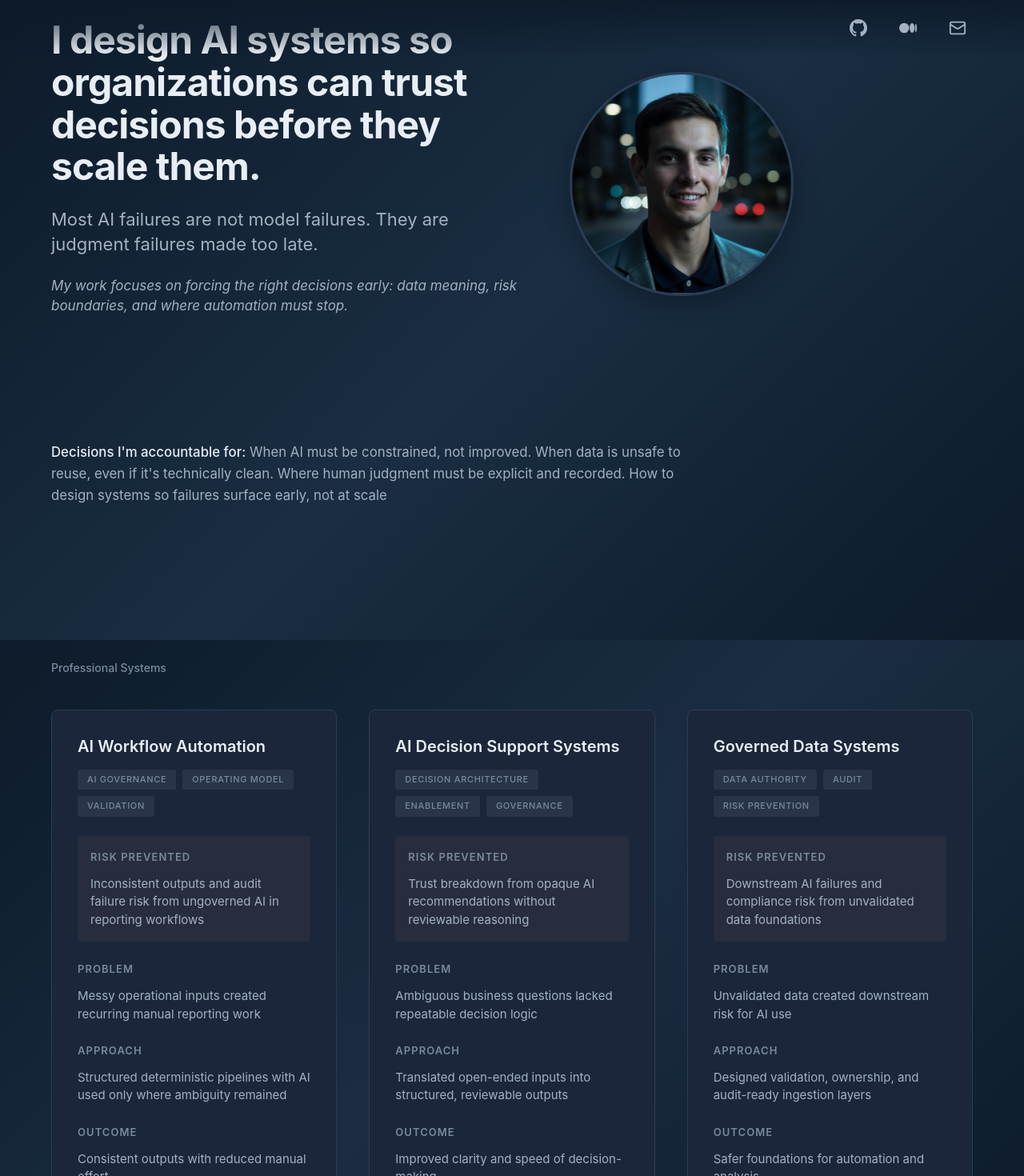
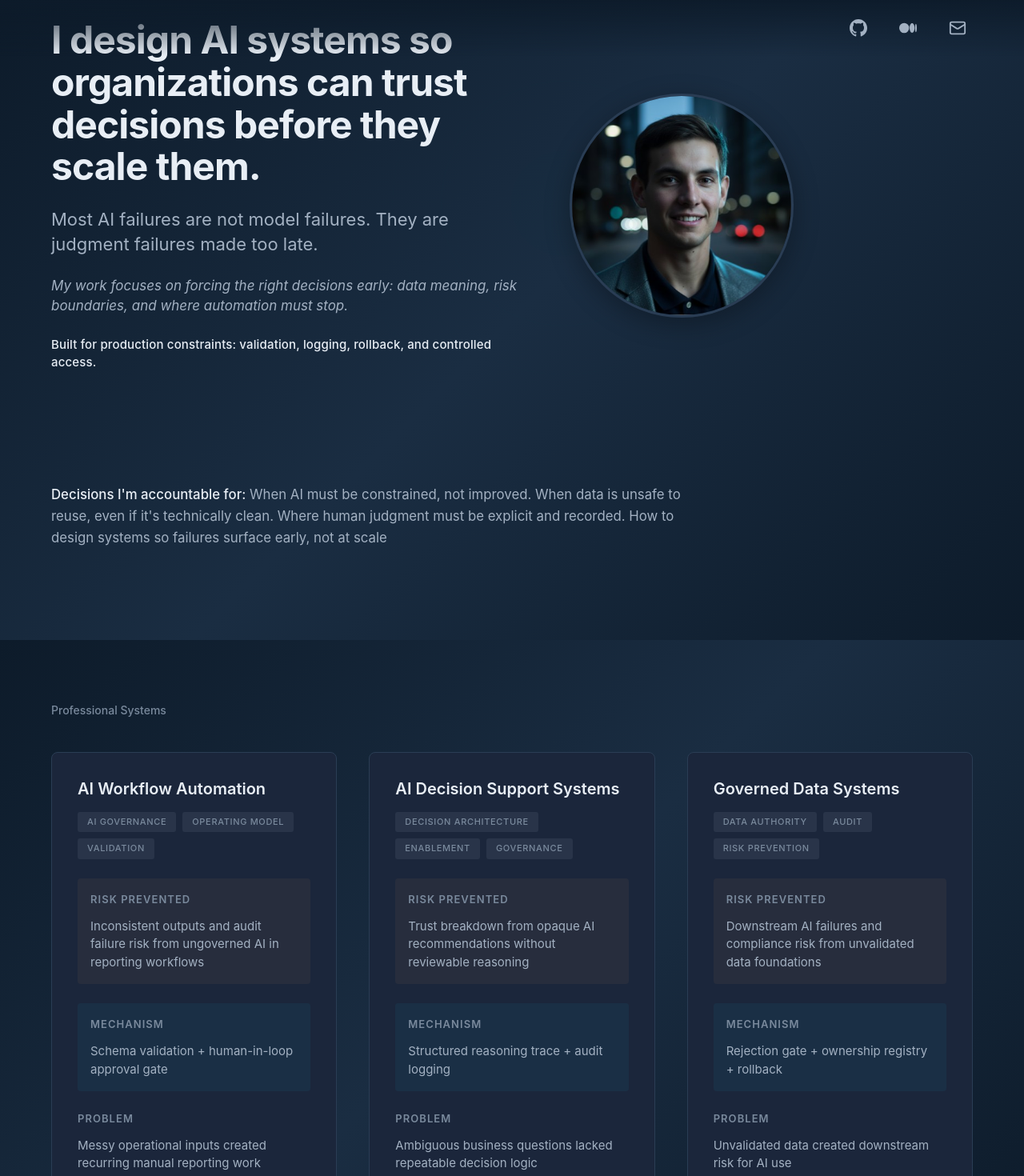
Before and after one commit to conorbliss-hash/conorbliss.github.io, a React (Vite) app: page /#/ in a window 1280 px wide. Shown: the top 1470 px of the page at 80% size. Built offline with nearby package versions, Linux system fonts and the light colour scheme.

Commit message:
Add operational trust line, mechanism tags, and disclosure footer

```diff
--- a/src/components/Footer.css
+++ b/src/components/Footer.css
@@ -33,6 +33,14 @@
   color: var(--text-dim);
 }
 
+.footer-disclosure {
+  font-size: 0.8125rem;
+  color: var(--text-muted);
+  font-style: italic;
+  max-width: 500px;
+  text-align: center;
+}
+
 @media (max-width: 768px) {
   .footer-content {
     flex-direction: column;
--- a/src/components/Footer.jsx
+++ b/src/components/Footer.jsx
@@ -19,6 +19,9 @@ export default function Footer() {
               Medium
             </a>
           </div>
+          <p className="footer-disclosure">
+            Work examples are redacted and/or recreated with synthetic data to protect client confidentiality.
+          </p>
           <div className="footer-copyright">
             © {new Date().getFullYear()} Conor Bliss. All rights reserved.
           </div>
--- a/src/components/Hero.css
+++ b/src/components/Hero.css
@@ -81,10 +81,19 @@
 .hero-narrative-spine {
   font-size: 1.0625rem;
   color: var(--text-secondary);
-  margin-bottom: calc(var(--spacing-unit) * 6);
+  margin-bottom: calc(var(--spacing-unit) * 3);
   line-height: 1.5;
   max-width: 600px;
   font-style: italic;
+}
+
+.hero-operational-trust {
+  font-size: 0.9375rem;
+  color: var(--text-muted);
+  margin-bottom: calc(var(--spacing-unit) * 4);
+  line-height: 1.5;
+  font-weight: 500;
+  letter-spacing: 0.01em;
 }
 
 .hero-cta {
--- a/src/components/Hero.jsx
+++ b/src/components/Hero.jsx
@@ -15,6 +15,9 @@ export default function Hero() {
             {hero.narrativeSpine && (
               <p className="hero-narrative-spine">{hero.narrativeSpine}</p>
             )}
+            {hero.operationalTrust && (
+              <p className="hero-operational-trust">{hero.operationalTrust}</p>
+            )}
           </div>
           <div className="hero-image-wrapper">
             <img src="./profile.jpg" alt="Conor Bliss" className="hero-image" />
--- a/src/components/ProfessionalSystems.css
+++ b/src/components/ProfessionalSystems.css
@@ -67,6 +67,17 @@
   color: rgba(255, 180, 100, 0.8);
 }
 
+.mechanism-section {
+  background-color: rgba(0, 212, 255, 0.05);
+  padding: calc(var(--spacing-unit) * 2);
+  border-radius: 4px;
+  margin-bottom: calc(var(--spacing-unit) * 3);
+}
+
+.mechanism-section h4 {
+  color: var(--accent-blue-dim);
+}
+
 .system-section {
   margin-bottom: calc(var(--spacing-unit) * 3);
 }
--- a/src/components/ProfessionalSystems.jsx
+++ b/src/components/ProfessionalSystems.jsx
@@ -28,6 +28,12 @@ export default function ProfessionalSystems() {
                   <p>{system.riskPrevented}</p>
                 </div>
               )}
+              {system.mechanism && (
+                <div className="system-section mechanism-section">
+                  <h4>Mechanism</h4>
+                  <p>{system.mechanism}</p>
+                </div>
+              )}
               <div className="system-section">
                 <h4>Problem</h4>
                 <p>{system.problem}</p>
--- a/src/content/projects.json
+++ b/src/content/projects.json
@@ -19,6 +19,7 @@
       "title": "AI Workflow Automation",
       "domainTags": ["AI Governance", "Operating Model", "Validation"],
       "riskPrevented": "Inconsistent outputs and audit failure risk from ungoverned AI in reporting workflows",
+      "mechanism": "Schema validation + human-in-loop approval gate",
       "problem": "Messy operational inputs created recurring manual reporting work",
       "approach": "Structured deterministic pipelines with AI used only where ambiguity remained",
       "outcome": "Consistent outputs with reduced manual effort"
@@ -28,6 +29,7 @@
       "title": "AI Decision Support Systems",
       "domainTags": ["Decision Architecture", "Enablement", "Governance"],
       "riskPrevented": "Trust breakdown from opaque AI recommendations without reviewable reasoning",
+      "mechanism": "Structured reasoning trace + audit logging",
       "problem": "Ambiguous business questions lacked repeatable decision logic",
       "approach": "Translated open-ended inputs into structured, reviewable outputs",
       "outcome": "Improved clarity and speed of decision-making"
@@ -37,6 +39,7 @@
       "title": "Governed Data Systems",
       "domainTags": ["Data Authority", "Audit", "Risk Prevention"],
       "riskPrevented": "Downstream AI failures and compliance risk from unvalidated data foundations",
+      "mechanism": "Rejection gate + ownership registry + rollback",
       "problem": "Unvalidated data created downstream risk for AI use",
       "approach": "Designed validation, ownership, and audit-ready ingestion layers",
       "outcome": "Safer foundations for automation and analysis"
--- a/src/content/site.json
+++ b/src/content/site.json
@@ -3,6 +3,7 @@
     "headline": "I design AI systems so organizations can trust decisions before they scale them.",
     "subheadline": "Most AI failures are not model failures. They are judgment failures made too late.",
     "narrativeSpine": "My work focuses on forcing the right decisions early: data meaning, risk boundaries, and where automation must stop.",
+    "operationalTrust": "Built for production constraints: validation, logging, rollback, and controlled access.",
     "cta": {
       "primary": {
         "text": "Projects",
```
